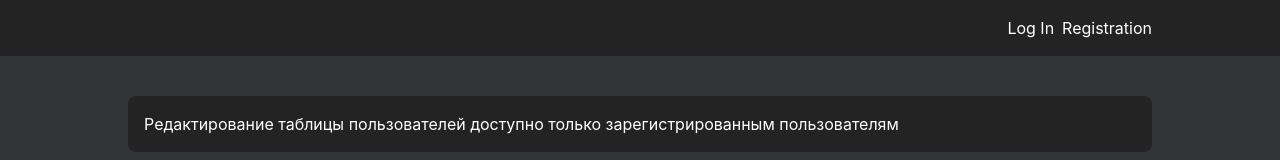
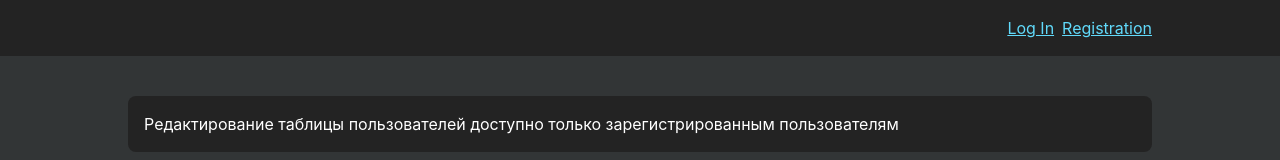
Before and after one commit to noardour/task4, a React (Vite) app in the folder client/: page / in a window 1280 px wide. Shown: the top 160 px of the page. Built offline with nearby package versions, Linux system fonts and the light colour scheme.

Commit message:
create AppLink component

```diff
--- a/client/src/components/AccMenu.tsx
+++ b/client/src/components/AccMenu.tsx
@@ -1,7 +1,7 @@
 import { FC } from "react";
 import { useSelector } from "react-redux";
 import { selectAuthUser, selectIsAuthorized } from "../store/auth/selectors";
-import { Link } from "react-router-dom";
+import AppLink from "./UI/AppLink";
 
 const UserMenu: FC = () => {
   const user = useSelector(selectAuthUser);
@@ -9,15 +9,15 @@ const UserMenu: FC = () => {
   return (
     <div className="flex gap-2">
       <span>Добро пожаловать {user.name}</span>
-      <Link to="logout">Log Out</Link>
+      <AppLink to="logout">Log Out</AppLink>
     </div>
   );
 };
 
 const AuthMenu: FC = () => (
   <div className="flex gap-2">
-    <Link to="/login">Log In</Link>
-    <Link to="/registration">Registration</Link>
+    <AppLink to="/login">Log In</AppLink>
+    <AppLink to="/registration">Registration</AppLink>
   </div>
 );
 
--- /dev/null
+++ b/client/src/components/UI/AppLink.tsx
@@ -0,0 +1,13 @@
+import classNames from "classnames";
+import { FC, PropsWithChildren } from "react";
+import { Link, LinkProps } from "react-router-dom";
+
+interface AppLinkProps extends LinkProps {}
+
+const AppLink: FC<PropsWithChildren<AppLinkProps>> = ({ className, children, ...props }) => (
+  <Link className={classNames("text-main underline hover:text-white", className)} {...props}>
+    {children}
+  </Link>
+);
+
+export default AppLink;
--- a/client/src/routes/Login/index.tsx
+++ b/client/src/routes/Login/index.tsx
@@ -1,9 +1,10 @@
 import { ChangeEventHandler, FC, useState } from "react";
 import Container from "../../components/Container";
 import Paper from "../../components/UI/Paper";
-import { Form, Link, useActionData } from "react-router-dom";
+import { Form, useActionData } from "react-router-dom";
 import Input from "../../components/UI/Input";
 import Button from "../../components/UI/Button";
+import AppLink from "../../components/UI/AppLink";
 
 export interface LoginData {
   email: string;
@@ -24,9 +25,7 @@ const Login: FC = () => {
   return (
     <Container>
       <Paper>
-        <Link to="/" className="text-main underline hover:text-white">
-          На главную
-        </Link>
+        <AppLink to="/">На главную</AppLink>
         <h1 className="text-4xl font-bold mb-4">Регистрация</h1>
 
         {error && <div className="mb-3 mt-3 text-error">{error as string}</div>}
--- a/client/src/routes/Registration/index.tsx
+++ b/client/src/routes/Registration/index.tsx
@@ -1,9 +1,10 @@
-import { Form, Link, useActionData } from "react-router-dom";
+import { Form, useActionData } from "react-router-dom";
 import Container from "../../components/Container";
 import Paper from "../../components/UI/Paper";
 import Input from "../../components/UI/Input";
 import Button from "../../components/UI/Button";
 import { ChangeEventHandler, useState } from "react";
+import AppLink from "../../components/UI/AppLink";
 
 export interface RegistrationData {
   name: string;
@@ -28,9 +29,7 @@ const Registration = () => {
   return (
     <Container>
       <Paper>
-        <Link to="/" className="text-main underline hover:text-white">
-          На главную
-        </Link>
+        <AppLink to="/">На главную</AppLink>
         <h1 className="text-4xl font-bold mb-4">Регистрация</h1>
 
         {error && <div className="mb-3 mt-3 text-error">{error as string}</div>}
```
